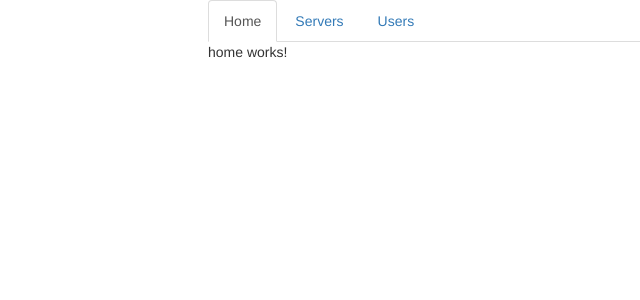
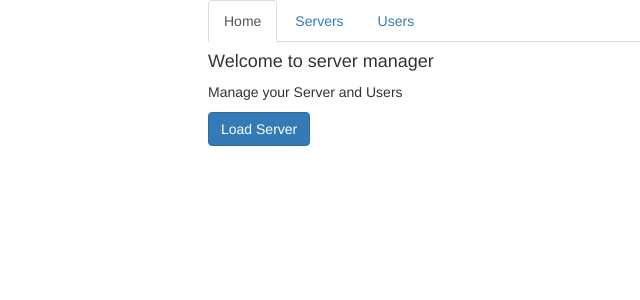
Before and after one commit to devashreegosavi/angular_five_routing, an Angular app: page / in a window 1280 px wide. Shown: the top 300 px of the page, without its empty margins (57-697 px from the left). Built offline with nearby package versions, Linux system fonts and the light colour scheme.

Commit message:
21 july 2023

```diff
--- a/src/app/home/home.component.html
+++ b/src/app/home/home.component.html
@@ -1 +1,3 @@
-<p>home works!</p>
+<h4>Welcome to server manager</h4>
+<p>Manage your Server and Users</p>
+<button class="btn btn-primary" (click)="onLoadServers()">Load Server</button>
--- a/src/app/home/home.component.ts
+++ b/src/app/home/home.component.ts
@@ -1,4 +1,5 @@
 import { Component } from '@angular/core';
+import { Router } from '@angular/router';
 
 @Component({
   selector: 'app-home',
@@ -7,4 +8,10 @@ import { Component } from '@angular/core';
 })
 export class HomeComponent {
 
+  constructor(private router : Router){
+
+  }
+  onLoadServers(){
+    this.router.navigate(['/servers']);
+  }
 }
--- a/src/app/servers/servers.component.html
+++ b/src/app/servers/servers.component.html
@@ -14,4 +14,5 @@
         <hr>
         <!--<app-servers></app-servers>-->
     </div>
+    <button class="btn btn-primary" (click)="onReload()">ReLoad Server</button>
 </div>
--- a/src/app/servers/servers.component.ts
+++ b/src/app/servers/servers.component.ts
@@ -1,4 +1,5 @@
 import { Component } from '@angular/core';
+import { ActivatedRoute, Route, Router } from '@angular/router';
 
 @Component({
   selector: 'app-servers',
@@ -8,5 +9,11 @@ import { Component } from '@angular/core';
 export class ServersComponent {
   //servers= [{'name':'abc'}];
 
+  constructor(private router : Router, private route:ActivatedRoute){
+
+  }
+  onReload(){
+    //this.router.navigate(['servers'], {relativeTo : this.route});
+  }
 
 }
```
